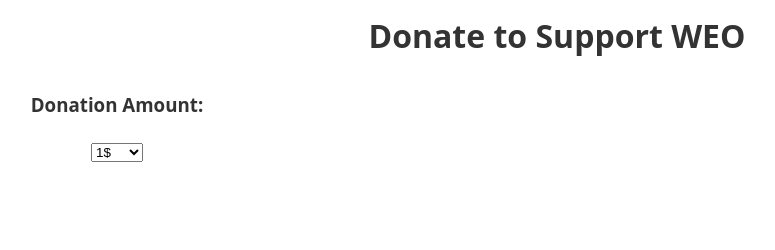
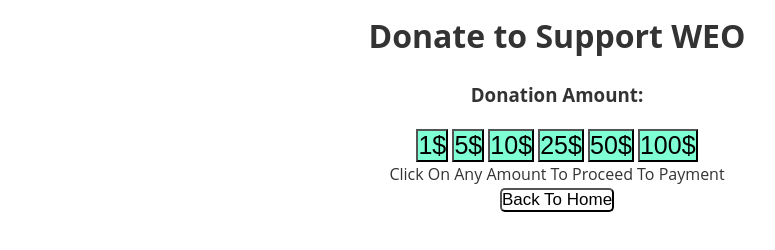
Before and after one commit to omars22/WEO, a plain HTML site: page support.html in a window 1280 px wide. Shown: the whole page, without its empty margins (83-858 px from the left). Drawn offline with Linux system fonts and the light colour scheme.

Commit message:
Updated Support.html

```diff
--- a/support.html
+++ b/support.html
@@ -2,22 +2,34 @@
 <html lang="en" dir="ltr">
   <head>
     <meta charset="utf-8">
+    <style>
+    .usd {
+        font-size: 25px;
+        cursor: pointer;
+        background-color: aquamarine;
+    }
+    </style>
     <link rel="stylesheet" href="style.css">
     <title>WEO | Support/Donate</title>
   </head>
   <body>
     <!--DONATION BODY-->
     <h1 style="text-align:center;">Donate to Support WEO</h1>
-    <div style="text-align:center;" class="donation">
-      <h3>Donation Amount: </h3>
-      <select class="donationamount">
-      <option value="1usd">1$</option>
-      <option value="5usd">5$</option>
-      <option value="10usd">10$</option>
-      <option value="25usd">25$</option>
-      <option value="50usd">50$</option>
-      <option value="100usd">100$</option>
-    </select>
+    <h3 style="text-align: center;">Donation Amount: </h3>
+    <div class="amount" style="text-align: center;">
+    <a target="_blank" href="payment.html"><button class="usd">1$</button></a>
+    <a target="_blank" href="payment.html"><button class="usd">5$</button></a>
+    <a target="_blank" href="payment.html"><button class="usd">10$</button></a>
+    <a target="_blank" href="payment.html"><button class="usd">25$</button></a>
+    <a target="_blank" href="payment.html"><button class="usd">50$</button></a>
+    <a target="_blank" href="payment.html"><button class="usd">100$</button></a>
+    </div>
+    <figcaption style="text-align:center">Click On Any Amount To Proceed To Payment</figcaption>
+    <!--BACK BUTTON-->
+    <div class="back" style="text-align:center;">
+      <a href="index.html" class="return"><button style="cursor:pointer;
+        background-color:white;font-size:17px;border-radius:
+        5px;">Back To Home</button></a>
     </div>
   </body>
 </html>
```
